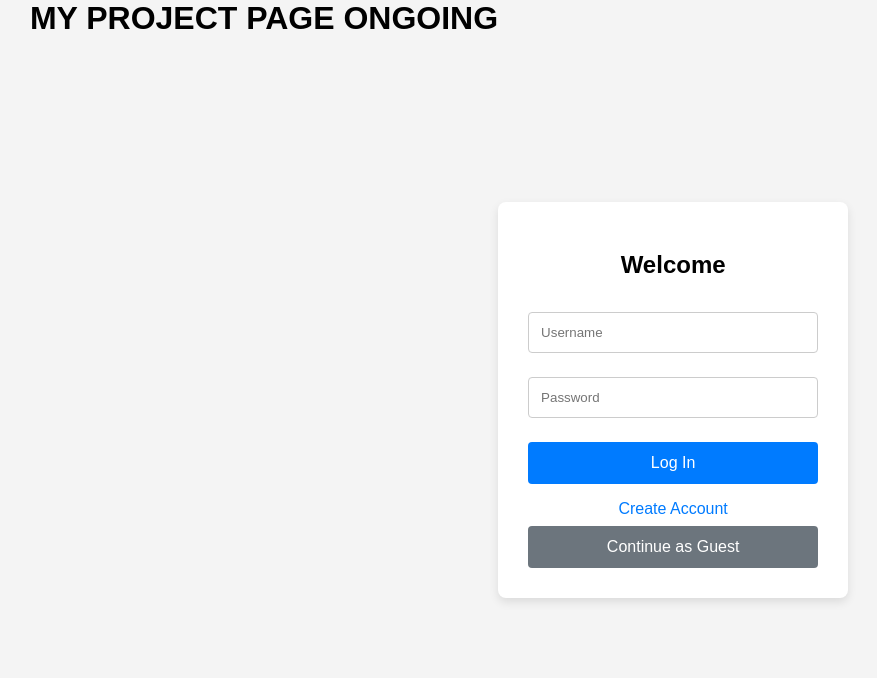
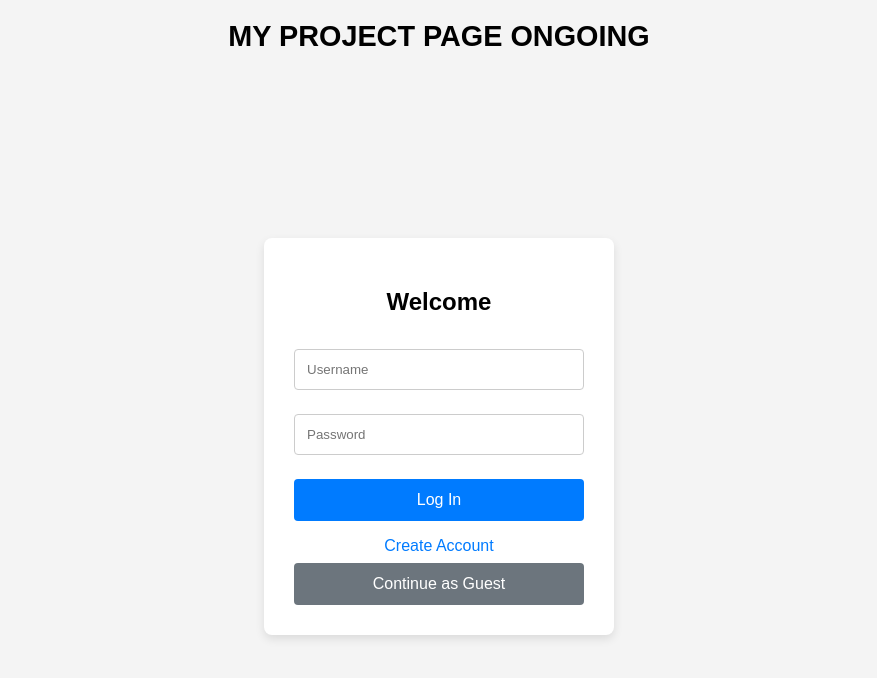
Before and after one commit to Detective-yokai/spectresproject, a plain HTML site: page index.html in a window 1280 px wide. Shown: the whole page, without its empty margins (201-1078 px from the left). Drawn offline with Linux system fonts and the light colour scheme.

Commit message:
Initial commit

```diff
--- a/css/style.css
+++ b/css/style.css
@@ -1,16 +1,6 @@
 * {
   box-sizing: border-box;
   font-family: Arial, sans-serif;
-    }
-
-    h1{
-       margin: 0;
-      padding: 0;
-      background: #f4f4f4;
-      display: flex;
-      align-items: first baseline;
-      justify-content: center;
-      height: 100vh;
 }
 
 body {
@@ -18,9 +8,29 @@
   padding: 0;
   background: #f4f4f4;
   display: flex;
+  flex-direction: column;
   align-items: center;
+  min-height: 100vh;
+}
+
+header {
+  background: #f4f4f4;
+  width: 100%;
+  padding: 20px 0;
+  text-align: center;
+}
+
+h1 {
+  margin: 0;
+  font-size: 1.8em;
+}
+
+main {
+  flex: 1;
+  display: flex;
   justify-content: center;
-      height: 100vh;
+  align-items: center;
+  width: 100%;
 }
 
 .container {
@@ -29,7 +39,7 @@
   border-radius: 8px;
   box-shadow: 0 4px 10px rgba(0, 0, 0, 0.1);
   max-width: 350px;
-      width: 100%;
+  width: 90%;
 }
 
 h2 {
@@ -81,3 +91,14 @@
 .link:hover {
   text-decoration: underline;
 }
+
+/* Responsive text */
+@media (max-width: 480px) {
+  h1 {
+    font-size: 1.4em;
+  }
+
+  .container {
+    padding: 20px;
+  }
+}
--- a/index.html
+++ b/index.html
@@ -7,9 +7,9 @@
   <link rel="stylesheet" href="css/style.css">
 </head>
 <body>
-  <head>
+  <header>
     <h1> MY PROJECT PAGE ONGOING</h1>
-  </head>
+  </header>
 
 
   <main>
```
Lines whose indentation alone changed are shown as unchanged.
